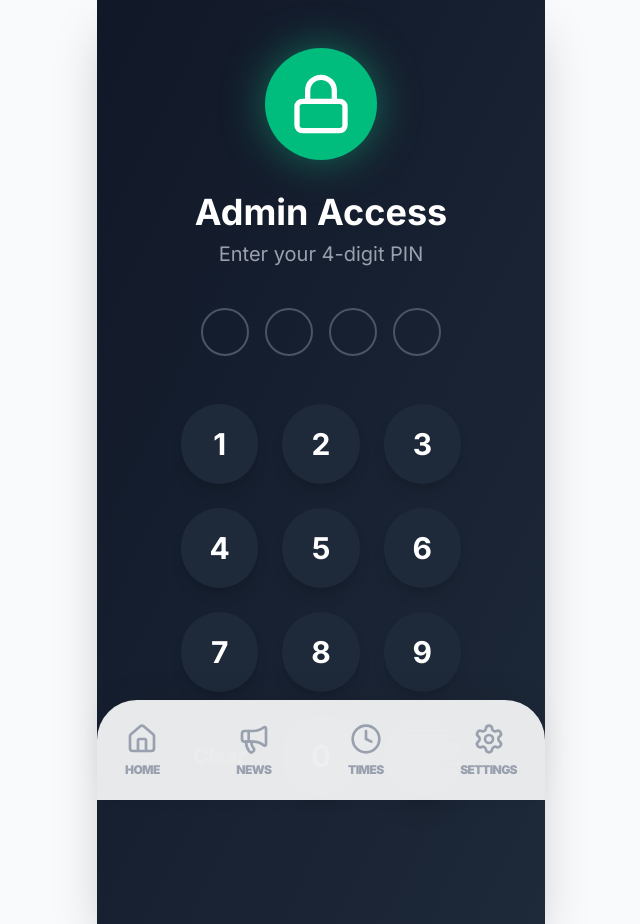
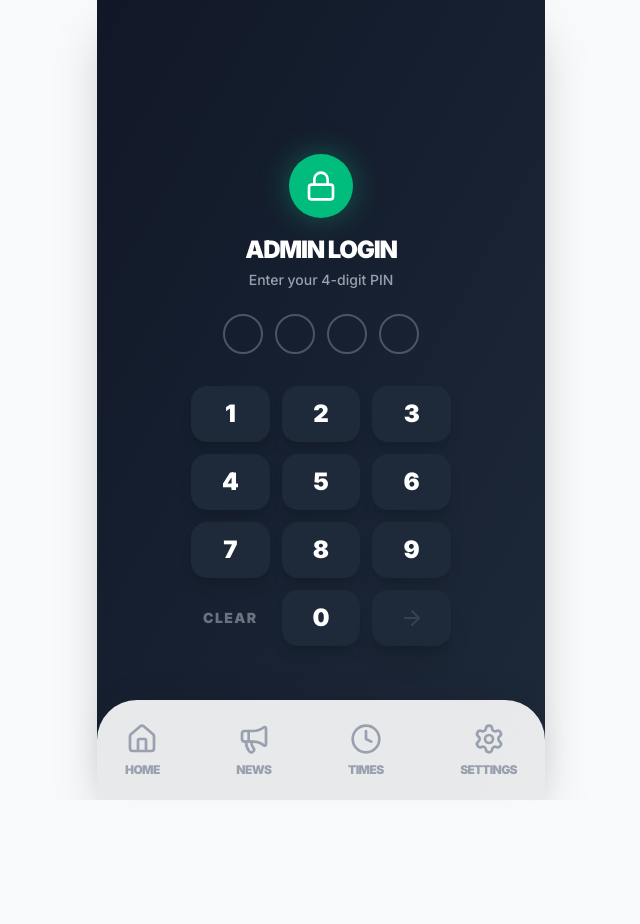
Before and after one commit to zaidmohammed7/Masjid-e-Aftab, a Next.js app: page /admin/login in a window 1280 px wide. Shown: the whole page, without its empty margins (319-959 px from the left). After the commit the page ends 800 px from the top, so only its background shows below. Built offline with nearby package versions, Linux system fonts and the light colour scheme.

Commit message:
UI: Compact Admin Login redesign and subtitle consistency across pages

```diff
--- a/src/app/admin/login/page.tsx
+++ b/src/app/admin/login/page.tsx
@@ -35,27 +35,27 @@ export default function AdminLogin() {
   };
 
   return (
-    <div className="min-h-screen bg-gradient-to-br from-gray-900 to-gray-800 p-6 flex flex-col pt-12 pb-32 overflow-y-auto">
+    <div className="min-h-screen bg-gradient-to-br from-gray-900 to-gray-800 p-4 flex flex-col justify-center items-center overflow-y-auto">
       <div className="w-full max-w-sm flex flex-col items-center mx-auto">
-        <div className="bg-emerald-500 p-6 rounded-full mb-8 shadow-[0_0_40px_rgba(16,185,129,0.5)]">
-          <Lock size={64} className="text-white" />
+        <div className="bg-emerald-500 p-4 rounded-full mb-4 shadow-[0_0_30px_rgba(16,185,129,0.4)]">
+          <Lock size={32} className="text-white" />
         </div>
 
-        <h1 className="text-4xl font-bold text-white mb-2">Admin Access</h1>
+        <h1 className="text-2xl font-black text-white mb-1 uppercase tracking-tighter">Admin Login</h1>
         <p className={clsx(
-          "mb-10 text-xl transition-colors duration-300",
-          error ? "text-red-400 font-bold" : "text-gray-400"
+          "mb-6 text-sm transition-colors duration-300",
+          error ? "text-red-400 font-bold" : "text-gray-400 font-medium"
         )}>
           {error ? "Incorrect PIN" : "Enter your 4-digit PIN"}
         </p>
 
         {/* PIN Display */}
-        <div className={clsx("flex gap-4 mb-12", error && "animate-bounce")}>
+        <div className={clsx("flex gap-3 mb-8", error && "animate-shake")}>
           {[0, 1, 2, 3].map((idx) => (
             <div
               key={idx}
               className={clsx(
-                "w-12 h-12 rounded-full border-2 flex items-center justify-center transition-all duration-300",
+                "w-10 h-10 rounded-full border-2 flex items-center justify-center transition-all duration-300",
                 error ? "border-red-500 bg-red-500/20" :
                 pin.length > idx ? "bg-emerald-500 border-emerald-500" : "border-gray-600 bg-transparent"
               )}
@@ -64,7 +64,7 @@ export default function AdminLogin() {
         </div>
 
         {/* Numpad */}
-        <div className="grid grid-cols-3 gap-6 w-full max-w-[280px]">
+        <div className="grid grid-cols-3 gap-3 w-full max-w-[260px]">
           {["1", "2", "3", "4", "5", "6", "7", "8", "9", "clear", "0", "submit"].map((key) => {
             if (key === "clear") {
               return (
@@ -72,7 +72,7 @@ export default function AdminLogin() {
                   key={key}
                   disabled={loading}
                   onClick={() => setPin("")}
-                  className="flex items-center justify-center h-20 text-xl font-bold text-gray-400 hover:text-white active:scale-95 transition-colors"
+                  className="flex items-center justify-center h-14 text-sm font-black text-gray-500 hover:text-white active:scale-95 transition-colors uppercase tracking-widest"
                 >
                   Clear
                 </button>
@@ -85,11 +85,11 @@ export default function AdminLogin() {
                   disabled={loading || pin.length < 4}
                   onClick={handleLogin}
                   className={clsx(
-                    "flex items-center justify-center h-20 rounded-full transition-all duration-300 active:scale-95 shadow-xl",
-                    pin.length === 4 ? "bg-emerald-500 text-white shadow-emerald-500/50" : "bg-gray-800 dark:bg-gray-700/50 text-gray-600 dark:text-gray-500"
+                    "flex items-center justify-center h-14 rounded-2xl transition-all duration-300 active:scale-95 shadow-xl",
+                    pin.length === 4 ? "bg-emerald-500 text-white shadow-emerald-500/30" : "bg-gray-800 dark:bg-gray-700/50 text-gray-700"
                   )}
                 >
-                  <ArrowRight size={40} />
+                  <ArrowRight size={24} />
                 </button>
               );
             }
@@ -98,7 +98,7 @@ export default function AdminLogin() {
                 key={key}
                 disabled={loading}
                 onClick={() => handleKeypad(key)}
-                className="flex items-center justify-center h-20 rounded-full bg-gray-800 dark:bg-gray-700 hover:bg-gray-700 dark:hover:bg-gray-600 text-3xl font-bold text-white shadow-lg active:scale-95 transition-all"
+                className="flex items-center justify-center h-14 rounded-2xl bg-gray-800 dark:bg-gray-700 hover:bg-gray-700 dark:hover:bg-gray-600 text-2xl font-black text-white shadow-lg active:scale-95 transition-all"
               >
                 {key}
               </button>
--- a/src/app/prayer-times/page.tsx
+++ b/src/app/prayer-times/page.tsx
@@ -45,7 +45,7 @@ export default async function PrayerTimesPage() {
         <h1 className="text-4xl font-black relative z-10 tracking-tight leading-tight drop-shadow-lg">
           Prayer Times
         </h1>
-        <p className="text-emerald-50/90 text-lg font-medium mt-2 relative z-10 tracking-wide drop-shadow-md">Daily Prayer Timings</p>
+        <p className="text-emerald-50/90 text-lg font-medium mt-2 relative z-10 tracking-wide drop-shadow-md">Daily prayer timings</p>
       </div>
 
       <div className="px-6 pt-10 flex flex-col gap-5 max-w-md mx-auto relative z-20">
--- a/src/components/AdminClient.tsx
+++ b/src/components/AdminClient.tsx
@@ -350,7 +350,7 @@ export default function AdminClient({ announcements, initialPrayerTimes }: { ann
           Admin Control
         </h1>
         <p className="text-emerald-50/90 text-lg font-medium mt-2 relative z-10 tracking-wide drop-shadow-md">
-          Management Dashboard
+          Management dashboard
         </p>
       </div>
 
```
